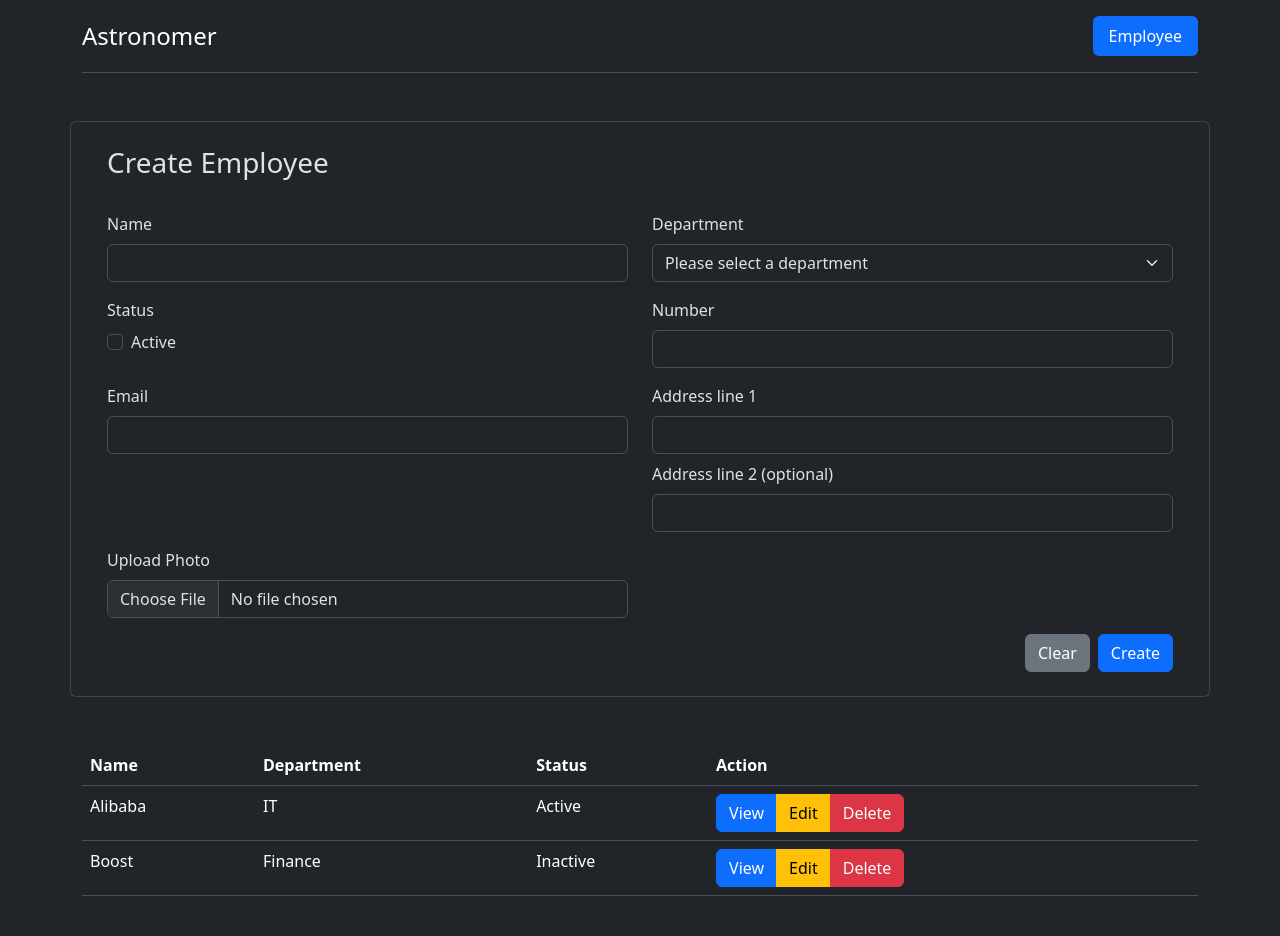
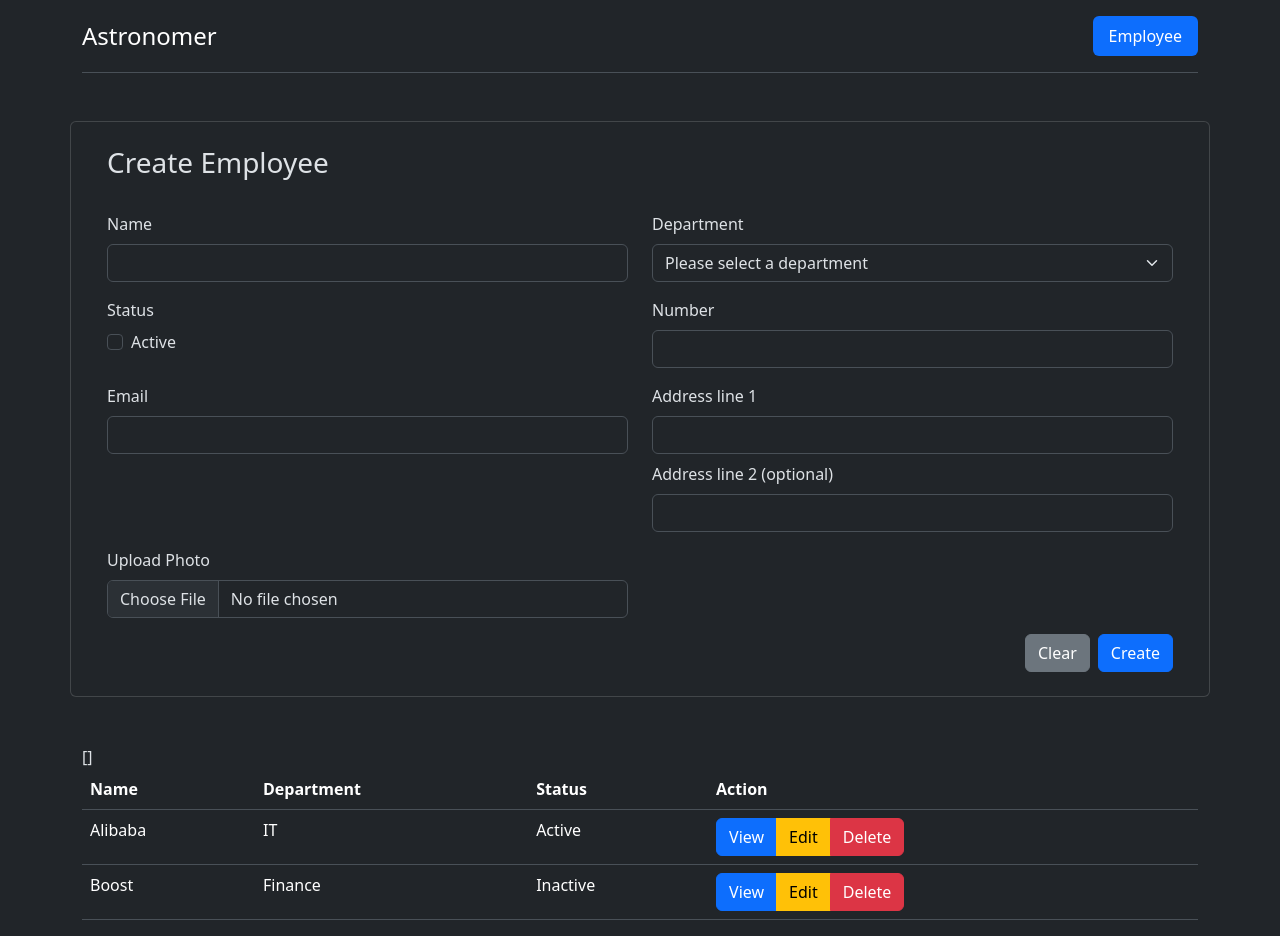
Before and after one commit to chrisjalf/astronomer, a React (Vite) app in the folder astronomer-fe/: page / in a window 1280 px wide. Before the commit the page ends 912 px from the top, so only its background shows below. Built offline with nearby package versions, Linux system fonts and the light colour scheme.

Commit message:
test out context api

```diff
--- a/astronomer-fe/src/pages/Employee/Employee.tsx
+++ b/astronomer-fe/src/pages/Employee/Employee.tsx
@@ -1,11 +1,12 @@
 import EmployeeForm from "./EmployeeForm";
 import EmployeeList from "./EmployeeList";
+import { EmployeeContext } from "../../store/EmployeeContext";
 
 export default function Employee() {
   return (
-    <>
+    <EmployeeContext.Provider value={{ employees: [] }}>
       <EmployeeForm />
       <EmployeeList />
-    </>
+    </EmployeeContext.Provider>
   );
 }
--- a/astronomer-fe/src/pages/Employee/EmployeeList.tsx
+++ b/astronomer-fe/src/pages/Employee/EmployeeList.tsx
@@ -1,7 +1,14 @@
+import { useContext } from "react";
+
+import { EmployeeContext } from "../../store/EmployeeContext";
+
 export default function EmployeeList() {
+  const { employees } = useContext(EmployeeContext);
+
   return (
     <div className="container my-5">
       <div className="table-responsive">
+        {JSON.stringify(employees)}
         <table className="table">
           <thead>
             <tr>
--- /dev/null
+++ b/astronomer-fe/src/store/EmployeeContext.tsx
@@ -0,0 +1,5 @@
+import { createContext } from "react";
+
+export const EmployeeContext = createContext({
+  employees: [],
+});
```
